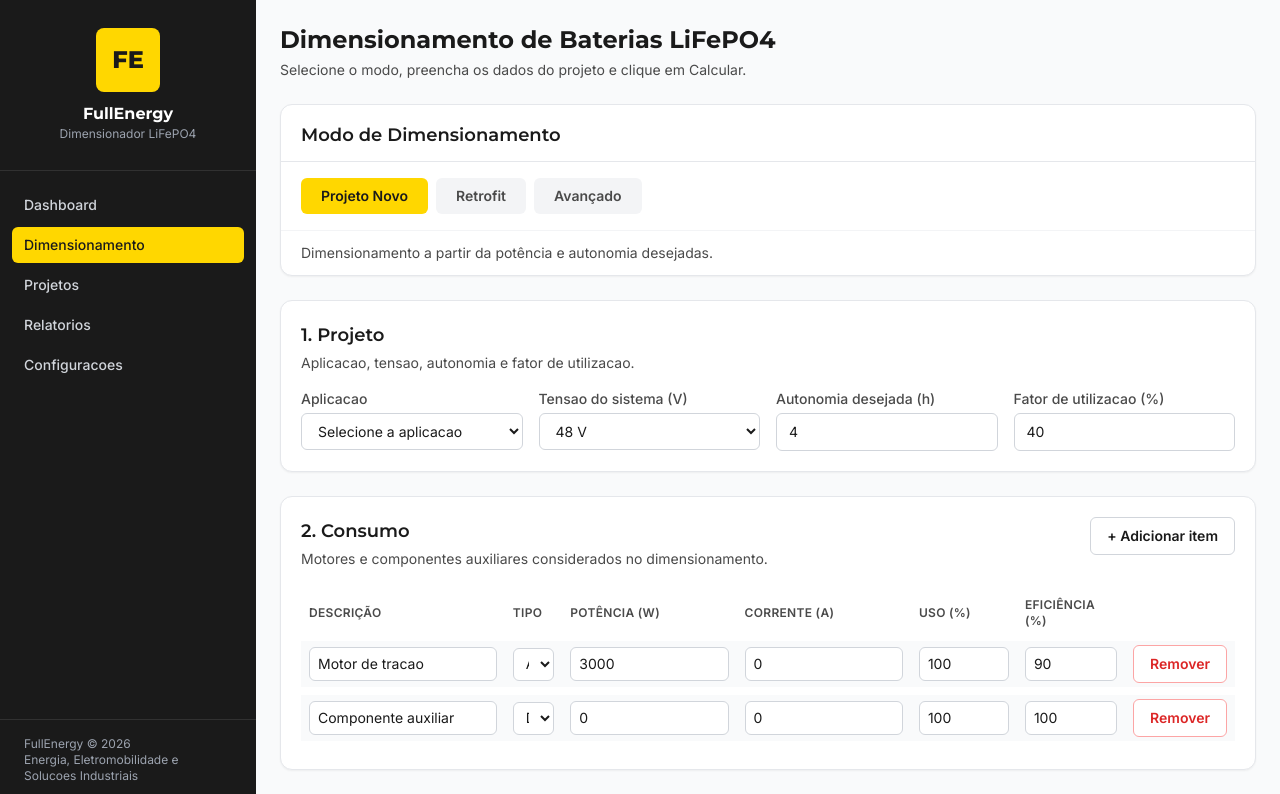
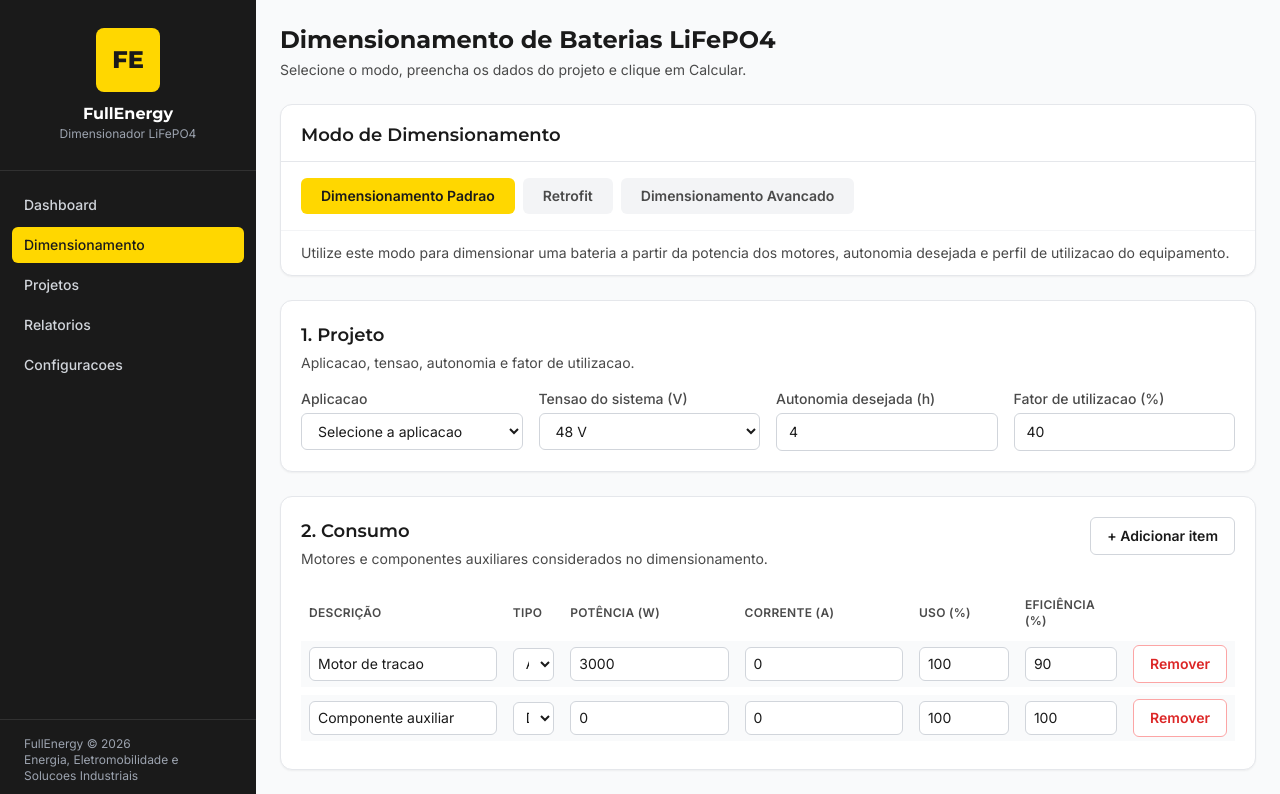
Before and after one commit to AlineCamillo/dimensionador-fullenergy, a React (Vite) app in the folder frontend/: page /dimensionamento in a window 1280 px wide. Shown: the top 794 px of the page. Built offline with nearby package versions, Linux system fonts and the light colour scheme.

Commit message:
Melhoria nos modos de dimensionamento

```diff
--- a/frontend/src/pages/Dimensionamento.tsx
+++ b/frontend/src/pages/Dimensionamento.tsx
@@ -27,18 +27,18 @@ type ModoDimensionamento = "projeto_novo" | "retrofit" | "avancado";
 const MODOS: { key: ModoDimensionamento; label: string; descricao: string }[] = [
   {
     key: "projeto_novo",
-    label: "Projeto Novo",
-    descricao: "Dimensionamento a partir da potência e autonomia desejadas.",
+    label: "Dimensionamento Padrao",
+    descricao: "Utilize este modo para dimensionar uma bateria a partir da potencia dos motores, autonomia desejada e perfil de utilizacao do equipamento.",
   },
   {
     key: "retrofit",
     label: "Retrofit",
-    descricao: "Substituição de bateria de chumbo-ácido por LiFePO4.",
+    descricao: "Utilize este modo para substituir ou atualizar uma bateria existente utilizando os dados atuais do equipamento.",
   },
   {
     key: "avancado",
-    label: "Avançado",
-    descricao: "Cálculo físico por trechos de operação (ciclo real).",
+    label: "Dimensionamento Avancado",
+    descricao: "Utilize este modo para simular o consumo real do equipamento atraves de peso, velocidade, rampas, aceleracoes e ciclos de operacao.",
   },
 ];
 
```
Also changed, not shown: 1 other file (tests, documents, lock files or other folders).
